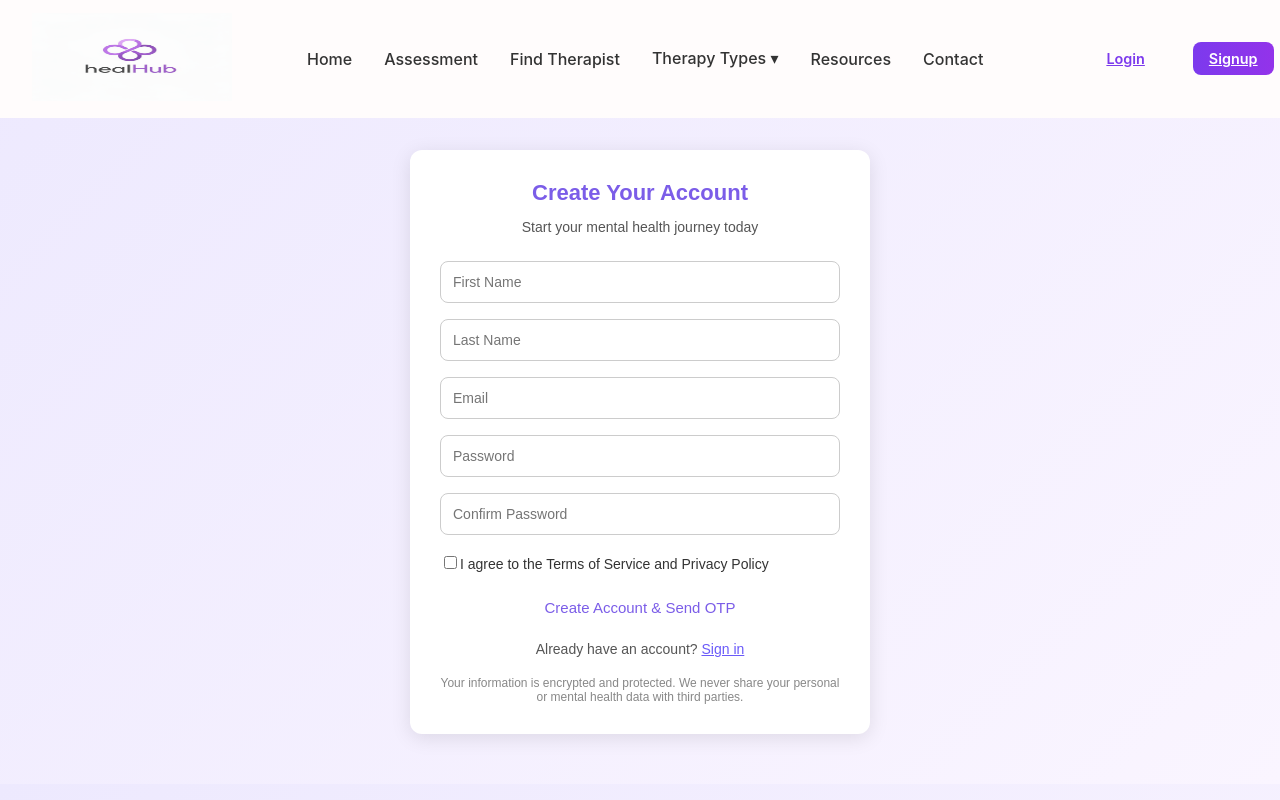
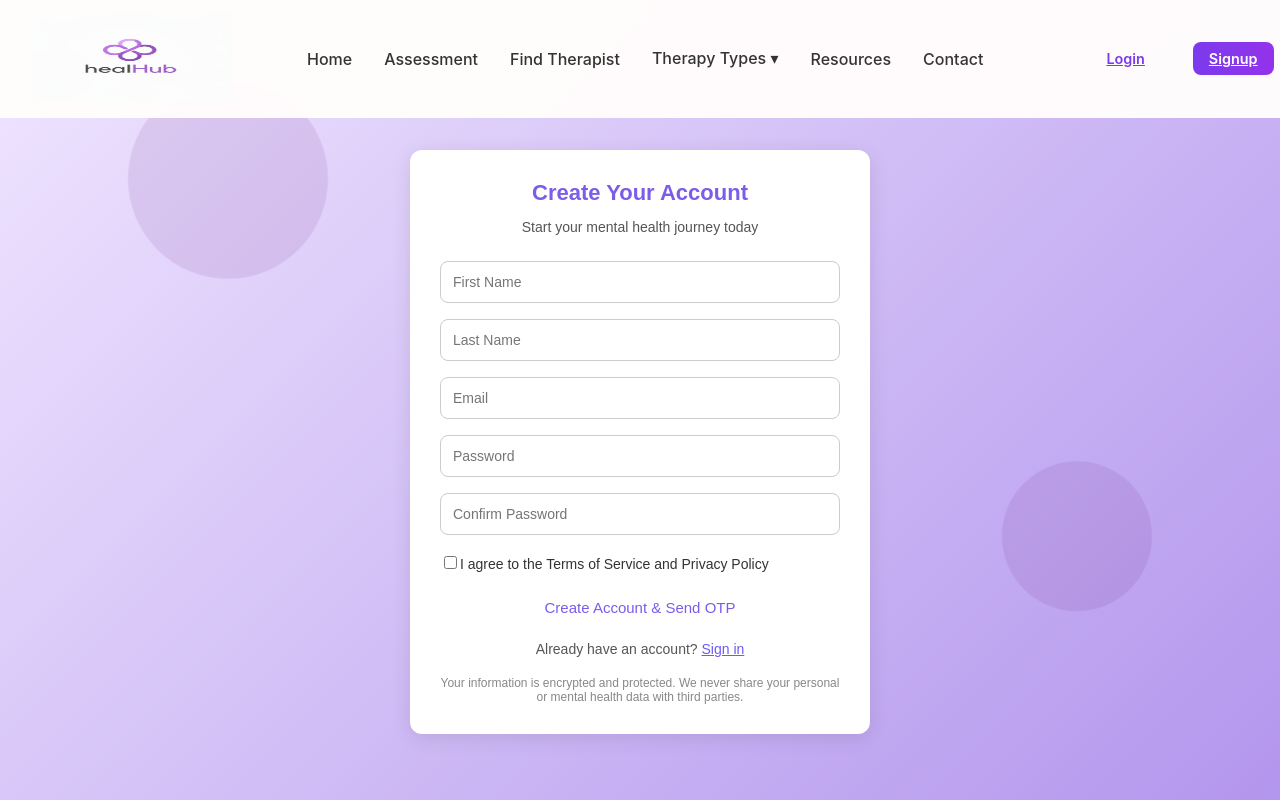
Before and after one commit to rutujarajgurav19/Healhub-therapy-, a React (Create React App) app: page /signup in a window 1280 px wide. Built offline with nearby package versions, Linux system fonts and the light colour scheme.

Commit message:
your message

```diff
--- a/src/Components/Login/Login.css
+++ b/src/Components/Login/Login.css
@@ -1,4 +1,3 @@
-
 .login-card {
   width: 400px;
   margin: 120px auto 50px;
@@ -122,3 +121,51 @@ small {
   90% { opacity: 1; transform: translate(-50%, 0); }
   100% { opacity: 0; transform: translate(-50%, -10px); }
 }
+
+/* ---------- Background Animation ---------- */
+.login-background {
+  position: fixed;
+  top: 0;
+  left: 0;
+  width: 100%;
+  height: 100%;
+  background: linear-gradient(135deg, #f0e6ff 0%, #d4bfff 100%);
+  z-index: -1;
+  overflow: hidden;
+}
+
+.login-background .shape {
+  position: absolute;
+  border-radius: 50%;
+  background: rgba(99, 19, 126, 0.1);
+  animation: float 6s ease-in-out infinite;
+}
+
+.login-background .shape:nth-child(1) {
+  width: 200px;
+  height: 200px;
+  top: 10%;
+  left: 10%;
+  animation-delay: 0s;
+}
+
+.login-background .shape:nth-child(2) {
+  width: 150px;
+  height: 150px;
+  top: 60%;
+  right: 10%;
+  animation-delay: 3s;
+}
+
+.login-background .shape:nth-child(3) {
+  width: 100px;
+  height: 100px;
+  bottom: 20%;
+  left: 50%;
+  animation-delay: 1.5s;
+}
+
+@keyframes float {
+  0%, 100% { transform: translateY(0px) rotate(0deg); }
+  50% { transform: translateY(-20px) rotate(180deg); }
+}
--- a/src/Components/Login/Login.js
+++ b/src/Components/Login/Login.js
@@ -54,6 +54,11 @@ function Login() {
 
   return (
     <>
+      <div className="login-background">
+        <div className="shape"></div>
+        <div className="shape"></div>
+        <div className="shape"></div>
+      </div>
       <div className="login-card">
         <h2>Welcome Back</h2>
         <p>Sign in to continue your mental health journey</p>
--- a/src/Components/Signup/Signup.css
+++ b/src/Components/Signup/Signup.css
@@ -187,3 +187,51 @@ small {
   background-color: #6a5af9;
   transition: width 0.2s ease;
 }
+
+/* ---------- Background Animation ---------- */
+.signup-background {
+  position: fixed;
+  top: 0;
+  left: 0;
+  width: 100%;
+  height: 100%;
+  background: linear-gradient(135deg, #f0e6ff 0%, #b396ed 100%);
+  z-index: -1;
+  overflow: hidden;
+}
+
+.signup-background .shape {
+  position: absolute;
+  border-radius: 50%;
+   background: rgba(99, 19, 126, 0.1);
+  animation: float 6s ease-in-out infinite;
+}
+
+.signup-background .shape:nth-child(1) {
+  width: 200px;
+  height: 200px;
+  top: 10%;
+  left: 10%;
+  animation-delay: 0s;
+}
+
+.signup-background .shape:nth-child(2) {
+  width: 150px;
+  height: 150px;
+  top: 60%;
+  right: 10%;
+  animation-delay: 3s;
+}
+
+.signup-background .shape:nth-child(3) {
+  width: 100px;
+  height: 100px;
+  bottom: 20%;
+  left: 50%;
+  animation-delay: 1.5s;
+}
+
+@keyframes float {
+  0%, 100% { transform: translateY(0px) rotate(0deg); }
+  50% { transform: translateY(-20px) rotate(180deg); }
+}
--- a/src/Components/Signup/Signup.js
+++ b/src/Components/Signup/Signup.js
@@ -104,6 +104,11 @@ function Signup() {
 
   return (
     <>
+      <div className="signup-background">
+        <div className="shape"></div>
+        <div className="shape"></div>
+        <div className="shape"></div>
+      </div>
       <div className="signup-card">
         {step === 1 && (
           <>
```
